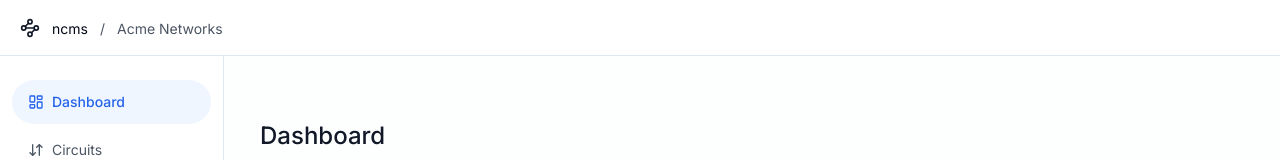
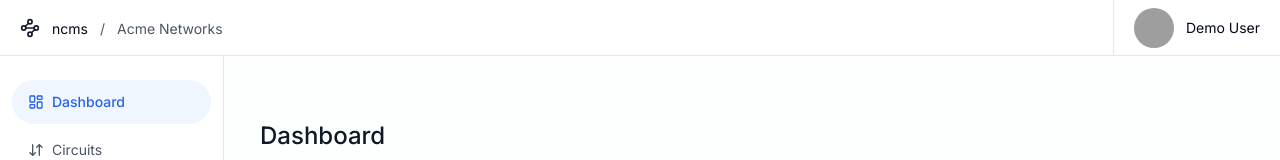
Before and after one commit to starlightroad/ncms, a Next.js app: page / in a window 1280 px wide. Shown: the top 160 px of the page. Built offline with nearby package versions, Linux system fonts and the light colour scheme; no server answers; the database is empty; grey boxes are pictures that could not be loaded.

Commit message:
Build the navbar menu

```diff
--- /dev/null
+++ b/app/ui/avatar.tsx
@@ -0,0 +1,47 @@
+'use client';
+
+import { forwardRef } from 'react';
+import * as AvatarPrimitive from '@radix-ui/react-avatar';
+
+import { cn } from '@/app/lib/utils';
+
+const Avatar = forwardRef<
+  React.ElementRef<typeof AvatarPrimitive.Root>,
+  React.ComponentPropsWithoutRef<typeof AvatarPrimitive.Root>
+>(({ className, ...props }, ref) => (
+  <AvatarPrimitive.Root
+    ref={ref}
+    className={cn('relative flex h-10 w-10 shrink-0 overflow-hidden rounded-full', className)}
+    {...props}
+  />
+));
+Avatar.displayName = AvatarPrimitive.Root.displayName;
+
+const AvatarImage = forwardRef<
+  React.ElementRef<typeof AvatarPrimitive.Image>,
+  React.ComponentPropsWithoutRef<typeof AvatarPrimitive.Image>
+>(({ className, ...props }, ref) => (
+  <AvatarPrimitive.Image
+    ref={ref}
+    className={cn('aspect-square h-full w-full', className)}
+    {...props}
+  />
+));
+AvatarImage.displayName = AvatarPrimitive.Image.displayName;
+
+const AvatarFallback = forwardRef<
+  React.ElementRef<typeof AvatarPrimitive.Fallback>,
+  React.ComponentPropsWithoutRef<typeof AvatarPrimitive.Fallback>
+>(({ className, ...props }, ref) => (
+  <AvatarPrimitive.Fallback
+    ref={ref}
+    className={cn(
+      'flex h-full w-full items-center justify-center rounded-full bg-muted',
+      className,
+    )}
+    {...props}
+  />
+));
+AvatarFallback.displayName = AvatarPrimitive.Fallback.displayName;
+
+export { Avatar, AvatarImage, AvatarFallback };
--- /dev/null
+++ b/app/ui/navbar-menu.tsx
@@ -0,0 +1,36 @@
+import {
+  DropdownMenu,
+  DropdownMenuContent,
+  DropdownMenuItem,
+  DropdownMenuLabel,
+  DropdownMenuSeparator,
+  DropdownMenuTrigger,
+} from '@/app/ui/dropdown-menu';
+import { Avatar, AvatarFallback, AvatarImage } from '@/app/ui/avatar';
+
+function NavbarUser() {
+  return (
+    <div className="flex items-center space-x-3">
+      <Avatar>
+        <AvatarImage src="/robot.png" />
+        <AvatarFallback>DU</AvatarFallback>
+      </Avatar>
+      <p className="text-sm">Demo User</p>
+    </div>
+  );
+}
+
+export default function NavbarMenu() {
+  return (
+    <DropdownMenu>
+      <DropdownMenuTrigger>
+        <NavbarUser />
+      </DropdownMenuTrigger>
+      <DropdownMenuContent align="end">
+        <DropdownMenuLabel>Menu</DropdownMenuLabel>
+        <DropdownMenuSeparator />
+        <DropdownMenuItem>Sign Out</DropdownMenuItem>
+      </DropdownMenuContent>
+    </DropdownMenu>
+  );
+}
--- a/app/ui/navbar.tsx
+++ b/app/ui/navbar.tsx
@@ -2,13 +2,14 @@
 
 import Link from 'next/link';
 import Logo from '@/app/ui/logo';
+import NavbarMenu from '@/app/ui/navbar-menu';
 
 export default function Navbar() {
   const appName = 'ncms';
   const companyName = 'Acme Networks';
 
   return (
-    <header className="flex h-14 items-center border-b">
+    <header className="flex h-14 items-center justify-between border-b">
       <nav className="px-5">
         <ul className="flex items-center space-x-3">
           <li>
@@ -27,6 +28,10 @@ export default function Navbar() {
           </li>
         </ul>
       </nav>
+
+      <div className="flex h-full items-center border-l px-5">
+        <NavbarMenu />
+      </div>
     </header>
   );
 }
--- a/package.json
+++ b/package.json
@@ -13,6 +13,7 @@
   },
   "dependencies": {
     "@prisma/client": "^5.18.0",
+    "@radix-ui/react-avatar": "^1.1.0",
     "@radix-ui/react-dialog": "^1.1.1",
     "@radix-ui/react-dropdown-menu": "^2.1.1",
     "@radix-ui/react-label": "^2.1.0",
```
Also changed, not shown: 1 other file (tests, documents, lock files or other folders).
